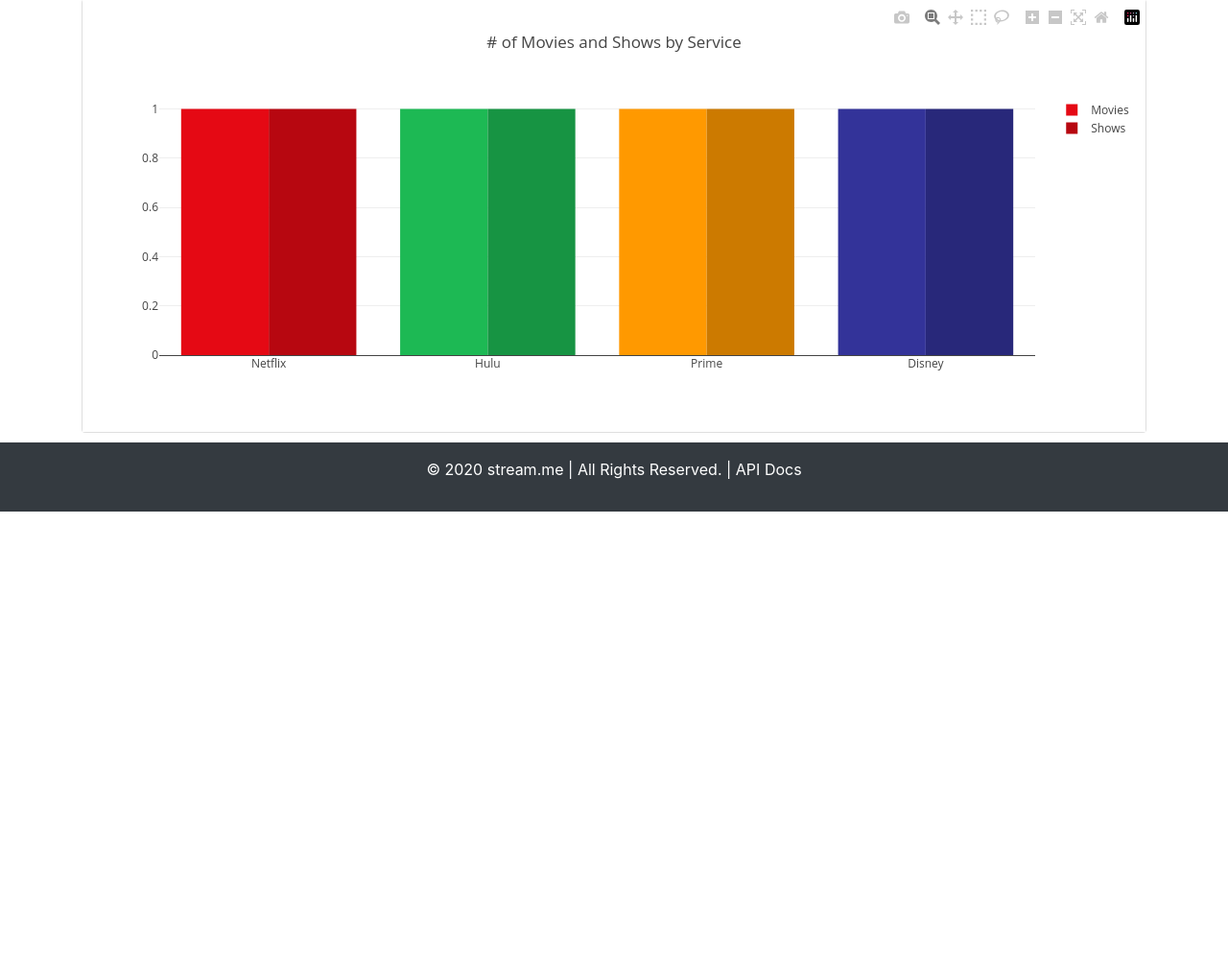
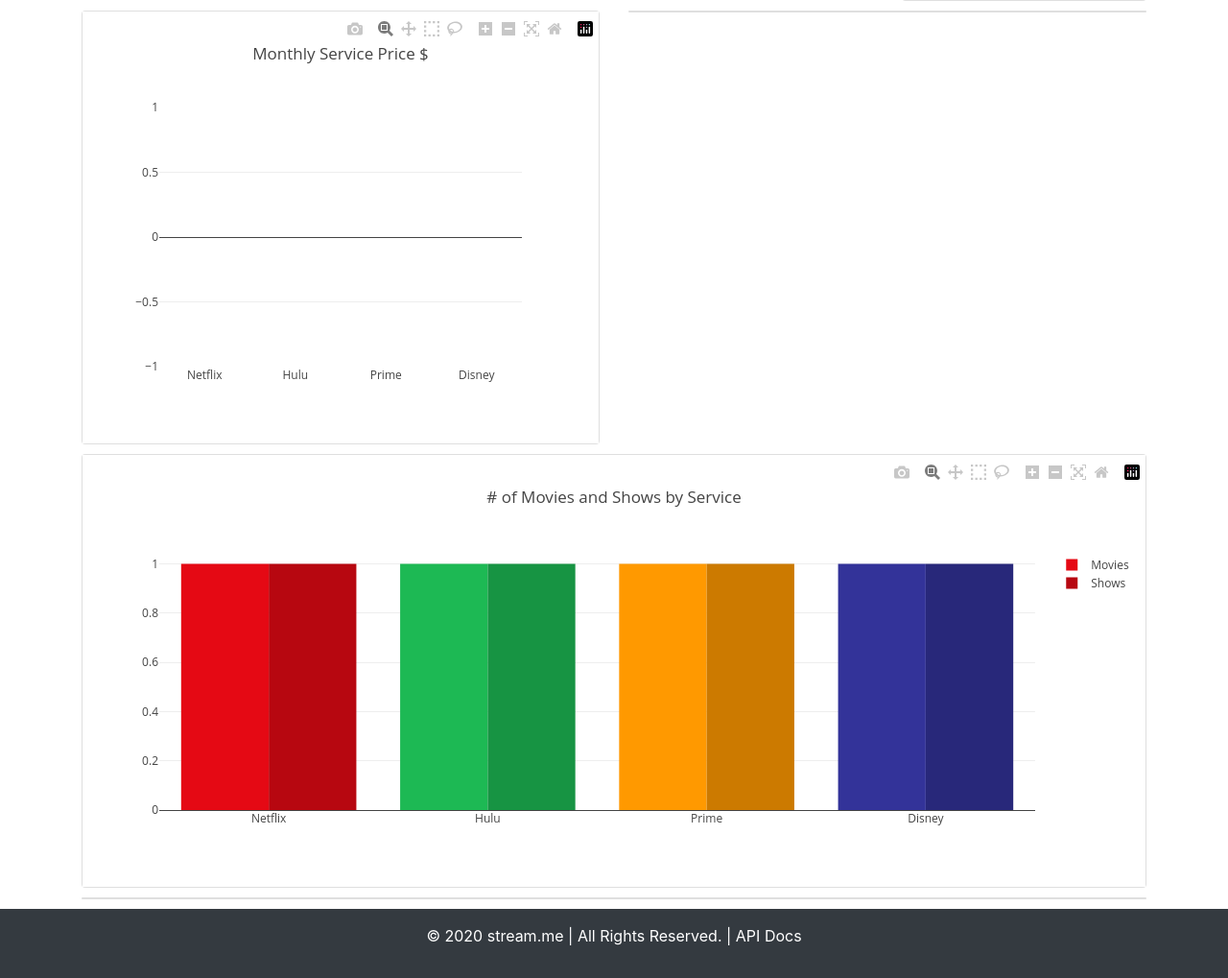
Before and after one commit to stl-lucas/group-project-3, a Flask app: page /analyze in a window 1280 px wide. Shown: the part 437-1456 px from the top of the page at 96% size. Before the commit the page ends 970 px from the top, so only its background shows below. Run offline with Flask 2, Linux system fonts and the light colour scheme; tables that the repository leaves empty hold one stand-in row (values such as "Sample post"); some libraries are stand-ins or nearby versions.

Commit message:
Added services model, api for services, updated layout nav to include about, separated prediction function from routes page, updated logic on javascript page to include services model and price, tweaked weights,  tested algorithm for all 4 service predictions.

```diff
--- /dev/null
+++ b/data/service_data.csv
@@ -0,0 +1,5 @@
+id,name,price,url,logo
+1,Netflix,8.99,https://www.netflix.com/,netflix.svg
+2,Hulu,5.99,https://www.hulu.com/,hulu.svg
+3,Prime Video,12.99,https://www.primevideo.com/,amazon_prime.svg
+4,Disney +,6.99,https://www.disneyplus.com/,disney_plus.svg
--- a/stream_me/routes.py
+++ b/stream_me/routes.py
@@ -1,6 +1,7 @@
 from flask import render_template, url_for, flash, redirect, request, jsonify
 from stream_me import app, db
-from stream_me.models import Movies, Shows, Genres, Countries, Languages
+from stream_me.models import Services, Movies, Shows, Genres, Countries, Languages
+from stream_me.prediction import prediction
 import json, requests
 
 @app.route("/")
@@ -10,26 +11,28 @@
 
 @app.route("/dashboard")
 def dashboard():
-    return render_template("dashboard.html")
+    services = Services.query.all()
+    return render_template("dashboard.html", services=services)
 
 @app.route("/analyze", methods=['GET', 'POST'])
 def analyze():
+    services = Services.query.all()
     if request.method == 'POST':
         # Needs to return user specific visualizations/analysis
         # email = request.form['email']
         # code = request.form['code']
         # user = Users.query.filter_by(email=email).filter_by(code=code).first()
-        result = prediction()
-        return render_template("analyze.html", result=result)
+        result = Services.query.filter_by(name=prediction()).first()
+        return render_template("analyze.html", services=services, result=result)
     else:
         # Needs to return generic visualizations/analysis
         if 'code' in request.args:
             code = request.args['code']
             #user = Users.query.filter_by(code=code).first()
             #call prediction function
-            return render_template("analyze.html", result=result)
+            return render_template("analyze.html", services=services, result=result)
         else:
-            return render_template("analyze.html")
+            return render_template("analyze.html", services=services)
 
 @app.route("/api")
 def api():
@@ -62,6 +65,20 @@
         return redirect(url_for('analyze?code={{ user.code }}'))
     else:
         return render_template("interview.html")
+
+@app.route("/api/v1/services")
+def services():
+    services = []
+    services_list = Services.query.order_by(Services.id).all()
+    for service in services_list:
+        services.append({
+            'id': service.id,
+            'name': service.name,
+            'price': service.price,
+            'url': service.url,
+            'logo': f'https://stream-ly.herokuapp.com/static/img/{service.logo}'
+        })
+    return jsonify(services)
 
 @app.route("/api/v1/movies")
 def movies():
@@ -140,177 +157,3 @@
     for language in language_list:
         languages.append({'id': language.id, 'description': language.description})
     return jsonify(languages)
-
-# PREDICTION TOOL
-def prediction():
-    # define user data
-    user_data = {
-            'genres': ["Adventure" , "Comedy", "Sci-Fi"],
-            'children': True,
-            'ages': ["G", "PG", "PG-13", "R"],
-            'language': ["English"],
-            'countries': ["United States"],
-            'types': ["Movies"],
-            'favorites': ["Back to the Future", "Star Wars: The Empire Strikes Back", "Stranger Things"],
-            'birthdate': 1987
-        }
-
-    # define service rating dictionaries
-    services = [
-        {'service': 'netflix', 'movies': 0, 'shows': 0, 'imdb': 0, 'imdb_count': 0, 'tomatoes': 0, 'tomatoes_count': 0, 'favs': 0},
-        {'service': 'hulu', 'movies': 0, 'shows': 0, 'imdb': 0, 'imdb_count': 0, 'tomatoes': 0, 'tomatoes_count': 0, 'favs': 0},
-        {'service': 'prime', 'movies': 0, 'shows': 0, 'imdb': 0, 'imdb_count': 0, 'tomatoes': 0, 'tomatoes_count': 0, 'favs': 0},
-        {'service': 'disney', 'movies': 0, 'shows': 0, 'imdb': 0, 'imdb_count': 0, 'tomatoes': 0, 'tomatoes_count': 0, 'favs': 0},
-    ]
-
-    # Get all Movies and Shows
-    movies = Movies.query.all()
-    shows = Shows.query.all()
-
-    # Filter titles by Favorite Genres
-    def genre(movie):
-        if movie.genres:
-            if bool(set(movie.genres.split(",")) & set(user_data['genres'])):
-                return True
-            else:
-                return False
-        else:
-            return False
-
-    filtered_movies = []
-
-    for movie in movies:
-        if genre(movie):
-            filtered_movies.append(movie)
-
-    # Capture Scores on Filtered Movies
-    for movie in filtered_movies:
-        if movie.netflix:
-            services[0]['movies'] += 1
-            if movie.imdb_score:
-                services[0]['imdb'] += movie.imdb_score
-                services[0]['imdb_count'] += 1
-            if movie.rotten_tomatoes:
-                services[0]['tomatoes'] += movie.rotten_tomatoes
-                services[0]['tomatoes_count'] += 1
-            if movie.title in user_data['favorites']:
-                services[0]['favs'] += 1
-        if movie.hulu:
-            services[1]['movies'] += 1
-            if movie.imdb_score:
-                services[1]['imdb'] += movie.imdb_score
-                services[1]['imdb_count'] += 1
-            if movie.rotten_tomatoes:
-                services[1]['tomatoes'] += movie.rotten_tomatoes
-                services[1]['tomatoes_count'] += 1
-            if movie.title in user_data['favorites']:
-                services[1]['favs'] += 1
-        if movie.prime:
-            services[2]['movies'] += 1
-            if movie.imdb_score:
-                services[2]['imdb'] += movie.imdb_score
-                services[2]['imdb_count'] += 1
-            if movie.rotten_tomatoes:
-                services[2]['tomatoes'] += movie.rotten_tomatoes
-                services[2]['tomatoes_count'] += 1
-            if movie.title in user_data['favorites']:
-                services[2]['favs'] += 1
-        if movie.disney:
-            services[3]['movies'] += 1
-            if movie.imdb_score:
-                services[3]['imdb'] += movie.imdb_score
-                services[3]['imdb_count'] += 1
-            if movie.rotten_tomatoes:
-                services[3]['tomatoes'] += movie.rotten_tomatoes
-                services[3]['tomatoes_count'] += 1
-            if movie.title in user_data['favorites']:
-                services[3]['favs'] += 1
-
-    # Capturing scores on filtered shows
-    for show in shows:
-        if show.netflix:
-            services[0]['shows'] += 1
-            if show.imdb_score:
-                services[0]['imdb'] += show.imdb_score
-                services[0]['imdb_count'] += 1
-            if show.rotten_tomatoes:
-                services[0]['tomatoes'] += show.rotten_tomatoes
-                services[0]['tomatoes_count'] += 1
-            if show.title in user_data['favorites']:
-                services[0]['favs'] += 1
-        if show.hulu:
-            services[1]['shows'] += 1
-            if show.imdb_score:
-                services[1]['imdb'] += show.imdb_score
-                services[1]['imdb_count'] += 1
-            if show.rotten_tomatoes:
-                services[1]['tomatoes'] += show.rotten_tomatoes
-                services[1]['tomatoes_count'] += 1
-            if show.title in user_data['favorites']:
-                services[1]['favs'] += 1
-        if show.prime:
-            services[2]['shows'] += 1
-            if show.imdb_score:
-                services[2]['imdb'] += show.imdb_score
-                services[2]['imdb_count'] += 1
-            if show.rotten_tomatoes:
-                services[2]['tomatoes'] += show.rotten_tomatoes
-                services[2]['tomatoes_count'] += 1
-            if show.title in user_data['favorites']:
-                services[2]['favs'] += 1
-        if show.disney:
-            services[3]['shows'] += 1
-            if show.imdb_score:
-                services[3]['imdb'] += show.imdb_score
-                services[3]['imdb_count'] += 1
-            if show.rotten_tomatoes:
-                services[3]['tomatoes'] += show.rotten_tomatoes
-                services[3]['tomatoes_count'] += 1
-            if show.title in user_data['favorites']:
-                services[3]['favs'] += 1
-
-    # Averaging ratings
-    for service in services:
-        service['imdb'] = round(service['imdb'] / service['imdb_count'], 2)
-        service['tomatoes'] = round(service['tomatoes'] / service['tomatoes_count'], 2)
-
-    # Max category values for normalizing data
-    max_movie = max(service['movies'] for service in services)
-    max_show = max(service['shows'] for service in services)
-    max_imdb = max(service['imdb'] for service in services)
-    max_tomato = max(service['tomatoes'] for service in services)
-    max_favs = max(service['favs'] for service in services)
-
-    # Normalize service metrics for rating
-    normalized_services = services
-    for service in normalized_services:
-        service.pop('imdb_count')
-        service.pop('tomatoes_count')
-        service['movies'] = round(service['movies'] * 10 / max_movie, 2)
-        service['shows'] = round(service['shows'] * 10 / max_show, 2)
-        service['imdb'] = round(service['imdb'] * 10 / max_imdb, 2)
-        service['tomatoes'] = round(service['tomatoes'] * 10 / max_tomato, 2)
-        try:
-            service['favs'] = round(service['favs'] * 10 / max_favs, 2)
-        except:
-            service['favs'] = 0
-
-    # Metric Weights (key to formulating our proprietary algorithm)
-    movie_weight = 0.5
-    show_weight = 0.5
-    imdb_weight = 1.5
-    tomato_weight = 1.5
-    favs_weight = 4
-
-    # Service rating calculation
-    for service in normalized_services:
-        service['rating'] = round(service['movies'] * movie_weight +
-                                service['shows'] * show_weight +
-                                service['imdb'] * imdb_weight +
-                                service['tomatoes'] * tomato_weight +
-                                service['favs'] * favs_weight, 2)
-
-    # find max service rating
-    prediction_result = max(normalized_services, key=lambda x:x['rating'])
-
-    return prediction_result['service']
--- a/stream_me/static/js/logic.js
+++ b/stream_me/static/js/logic.js
@@ -1,6 +1,7 @@
 // Set API URL Variables
 var movieUrl = "api/v1/movies";
 var showUrl = "api/v1/shows";
+var serviceUrl = "/api/v1/services";
 
 // Grab Movie Data
 d3.json(movieUrl).then(function(movieData) {
@@ -8,35 +9,89 @@
   // Grab Show Data
   d3.json(showUrl).then(function(showData) {
 
+    d3.json(serviceUrl).then(function(servicesData) {
+
       // TODO: Need code to filter data with user input
+      user_data = {
+            'genres': ["Adventure" , "Comedy", "Sci-Fi"],
+            'children': "True",
+            'ages': ["G", "PG", "PG-13", "R"],
+            'language': ["English"],
+            'countries': ["United States"],
+            'types': ["Movies"],
+            'favorites': ["Back to the Future", "Star Wars: The Empire Strikes Back", "Stranger Things"],
+            'birthdate': 1987
+        }
 
       // Set Variables and Loop Through each Movie
       var xAxis = ['Netflix', 'Hulu', 'Prime', 'Disney']
+      var yPrice = [0, 0, 0, 0]
       var yMovies = [0, 0, 0, 0]
       var yShows = [0, 0, 0, 0]
       var imdb = [0, 0, 0, 0]
+      var imdb_count = [0, 0, 0, 0]
       var tomatoes = [0, 0, 0, 0]
+      var tomatoes_count = [0, 0, 0, 0]
+
+      servicesData.forEach(function(data) {
+        if (data.name === "Netflix") {
+          yPrice[0] = data.price;
+        }
+        if (data.name === "Hulu") {
+          yPrice[1] = data.price;
+        }
+        if (data.name === "Prime Video") {
+          yPrice[2] = data.price;
+        }
+        if (data.name === "Disney +") {
+          yPrice[3] = data.price;
+        }
+      });
 
       movieData.forEach(function(data) {
         if (data.netflix) {
             yMovies[0]+=1;
+            if (data.imdb_score) {
               imdb[0] = imdb[0] + data.imdb_score;
+              imdb_count[0] +=1;
+            }
+            if (data.rotten_tomatoes) {
               tomatoes[0] = tomatoes[0] + data.rotten_tomatoes;
+              tomatoes_count[0] +=1;
+            }
         }
         if (data.hulu) {
             yMovies[1]+=1;
+            if (data.imdb_score) {
               imdb[1] = imdb[1] + data.imdb_score;
+              imdb_count[1] +=1;
+            }
+            if (data.rotten_tomatoes) {
               tomatoes[1] = tomatoes[1] + data.rotten_tomatoes;
+              tomatoes_count[1] +=1;
+            }
         }
         if (data.prime) {
             yMovies[2]+=1;
+            if (data.imdb_score) {
               imdb[2] = imdb[2] + data.imdb_score;
+              imdb_count[2] +=1;
+            }
+            if (data.rotten_tomatoes) {
               tomatoes[2] = tomatoes[2] + data.rotten_tomatoes;
+              tomatoes_count[2] +=1;
+            }
         }
         if (data.disney) {
             yMovies[3]+=1;
+            if (data.imdb_score) {
               imdb[3] = imdb[3] + data.imdb_score;
+              imdb_count[3] +=1;
+            }
+            if (data.rotten_tomatoes) {
               tomatoes[3] = tomatoes[3] + data.rotten_tomatoes;
+              tomatoes_count[3] +=1;
+            }
         }
       });
 
@@ -45,8 +100,8 @@
       var avgTomato = [0, 0, 0, 0];
 
       for (var i = 0; i < 4; i++) {
-      avgImdb[i] = (imdb[i] / yMovies[i]).toPrecision(2);
-      avgTomato[i] = (tomatoes[i] / yMovies[i]).toPrecision(2);
+        avgImdb[i] = (imdb[i] / imdb_count[i]).toPrecision(2);
+        avgTomato[i] = (tomatoes[i] / tomatoes_count[i]).toPrecision(2);
       };
 
       // Loop Through Shows
@@ -66,10 +121,32 @@
       });
 
       // Build Avg Display
-    d3.select("#ratingNetflix").selectAll("p").html(`Avg IMDB:  ${avgImdb[0]}<br/>Avg Rotten Tomatoes: ${avgTomato[0]}%`)
-    d3.select("#ratingHulu").selectAll("p").html(`Avg IMDB:  ${avgImdb[1]}<br/>Avg Rotten Tomatoes: ${avgTomato[1]}%`)
-    d3.select("#ratingPrime").selectAll("p").html(`Avg IMDB:  ${avgImdb[2]}<br/>Avg Rotten Tomatoes: ${avgTomato[2]}%`)
-    d3.select("#ratingDisney").selectAll("p").html(`Avg IMDB:  ${avgImdb[3]}<br/>Avg Rotten Tomatoes: ${avgTomato[3]}%`)
+      d3.select("#ratingNetflix").selectAll("p").html(`Price: $${yPrice[0]}<br/>Avg IMDB:  ${avgImdb[0]}<br/>Avg Rotten Tomatoes: ${avgTomato[0]}%`);
+      d3.select("#ratingHulu").selectAll("p").html(`Price: $${yPrice[1]}<br/>Avg IMDB:  ${avgImdb[1]}<br/>Avg Rotten Tomatoes: ${avgTomato[1]}%`);
+      d3.select("#ratingPrime").selectAll("p").html(`Price: $${yPrice[2]}<br/>Avg IMDB:  ${avgImdb[2]}<br/>Avg Rotten Tomatoes: ${avgTomato[2]}%`);
+      d3.select("#ratingDisney").selectAll("p").html(`Price: $${yPrice[3]}<br/>Avg IMDB:  ${avgImdb[3]}<br/>Avg Rotten Tomatoes: ${avgTomato[3]}%`);
+
+      // Build Price Count Plot
+      var trace0 = {
+        x: xAxis,
+        y: yPrice,
+        name: "Price",
+        marker:{
+          color: ["#E50914", "#1DB954", "#FF9900", "#333399"]
+        },
+        type: "bar"
+      };
+
+      var data0 = [trace0];
+
+      var layout0 = {
+        title: "Monthly Service Price $",
+        yaxis: {
+          automargin: true
+        }
+      };
+
+      Plotly.newPlot("prices", data0, layout0);
 
       // Build Title Count Plot
       var trace1 = {
@@ -92,9 +169,9 @@
         type: "bar"
       };
 
-    var data = [trace1, trace2];
+      var data1 = [trace1, trace2];
 
-    var layout = {
+      var layout1 = {
         title: "# of Movies and Shows by Service",
         barmode: "group",
         yaxis: {
@@ -102,7 +179,10 @@
         }
       };
 
-    Plotly.newPlot("titles", data, layout);
+      Plotly.newPlot("titles", data1, layout1);
 
     }).catch(error => console.log(error));
+
   }).catch(error => console.log(error));
+
+}).catch(error => console.log(error));
--- a/stream_me/templates/analyze.html
+++ b/stream_me/templates/analyze.html
@@ -26,8 +26,8 @@
         <div class="col-md-12">
             <div class="card align-center">
                 <h3>Congratulations!</h3>
-                <img src="static/img/netflix.svg" width="300px"/>
-                <p>Your service is {{ result }}!</p>
+                <img src="static/img/{{ result.logo }}" width="300px"/>
+                <p>Your service is {{ result.name }}!</p>
             </div>
         </div>
     </div>
@@ -36,7 +36,7 @@
         <div class="col-md-3 col-sm-6">
             <div class="card" id="ratingNetflix">
                 <div class="card-body">
-                    <h5 class="card-title"><img src="static/img/netflix.svg" width="150px" style="border-radius: 5%;" /></h5>
+                    <h5 class="card-title"><img src="static/img/netflix.svg" width="150px" style="border-radius: 2%;" /></h5>
                     <p class="card-text"></p>
                 </div>
             </div>
@@ -44,7 +44,7 @@
         <div class="col-md-3 col-sm-6">
             <div class="card" id="ratingHulu">
                 <div class="card-body">
-                    <h5 class="card-title"><img src="static/img/hulu.svg" width="150px" style="border-radius: 5%;" /></h5>
+                    <h5 class="card-title"><img src="static/img/hulu.svg" width="150px" style="border-radius: 2%;" /></h5>
                     <p class="card-text"></p>
                 </div>
             </div>
@@ -52,7 +52,7 @@
         <div class="col-md-3 col-sm-6">
             <div class="card" id="ratingPrime">
                 <div class="card-body">
-                    <h5 class="card-title"><img src="static/img/amazon_prime.svg" width="150px" style="border-radius: 5%;" /></h5>
+                    <h5 class="card-title"><img src="static/img/amazon_prime.svg" width="150px" style="border-radius: 2%;" /></h5>
                     <p class="card-text"></p>
                 </div>
             </div>
@@ -60,9 +60,28 @@
         <div class="col-md-3 col-sm-6">
             <div class="card" id="ratingDisney">
                 <div class="card-body">
-                    <h5 class="card-title"><img src="static/img/disney_plus.svg" width="150px" style="border-radius: 5%;" /></h5>
+                    <h5 class="card-title"><img src="static/img/disney_plus.svg" width="150px" style="border-radius: 2%;" /></h5>
                     <p class="card-text"></p>
                 </div>
+            </div>
+        </div>
+    </div>
+    <div class="row">
+        <div class="col-md-6 col-sm-12">
+            <div class="card">
+                <div id="prices"></div>
+            </div>
+        </div>
+        <div class="col-md-6 col-sm-12">
+            <div class="card">
+                <div id="vis"></div>
+            </div>
+        </div>
+    </div>
+    <div class="row">
+        <div class="col-md-12 col-sm-12">
+            <div class="card">
+                <div id="titles"></div>
             </div>
         </div>
     </div>
@@ -73,13 +92,6 @@
             </div>
         </div>
     </div>
-    <div class="row">
-        <div class="col-md-12 col-sm-12">
-            <div class="card">
-                <div id="titles"></div>
-            </div>
-        </div>
-    </div>
     <script src="https://d3js.org/d3.v5.min.js"></script>
     <script src="https://cdn.plot.ly/plotly-latest.min.js"></script>
     <script src="{{ url_for('static', filename='js/logic.js') }}"></script>
--- a/stream_me/templates/api.html
+++ b/stream_me/templates/api.html
@@ -3,6 +3,7 @@
 <p>There are several API endpoints available to grab our raw data sets.</p>
 
 <ul>
+    <li>Streaming Services - <a href="/api/v1/services">/api/v1/services</a></li>
     <li>Movie Details - <a href="/api/v1/movies">/api/v1/movies</a></li>
     <li>TV Shows Details- <a href="/api/v1/shows">/api/v1/shows</a></li>
     <li>Movie & Show Titles - <a href="/api/v1/titles">/api/v1/titles</a></li>
--- a/stream_me/templates/landing_layout.html
+++ b/stream_me/templates/landing_layout.html
@@ -22,7 +22,7 @@
         </main>
         <footer class="p-3 mb-2 text-white fixed-bottom">
             <div class="container text-center">
-                <p>&copy; 2020 stream.me | All Rights Reserved. | <a href="/api">API Docs</a></p>
+                <p>&copy; 2020 stream.me | All Rights Reserved. | <a href="/dashboard">About</a> | <a href="/api">API Docs</a></p>
             </div>
         </footer>
         <!-- JS, Popper.js, and jQuery -->
--- a/stream_me/templates/layout.html
+++ b/stream_me/templates/layout.html
@@ -16,7 +16,7 @@
     <body>
         <nav class="navbar navbar-expand-lg navbar-dark bg-dark">
             <div class="container">
-                <a class="navbar-brand" href="/dashboard"><svg version="1.1" id="Capa_1" xmlns="http://www.w3.org/2000/svg" xmlns:xlink="http://www.w3.org/1999/xlink" x="0px" y="0px" width="20px" height="20px" viewBox="0 0 484.566 484.566"  fill="white" style="enable-background:new 0 0 484.566 484.566;" xml:space="preserve">
+                <a class="navbar-brand" href="/"><svg version="1.1" id="Capa_1" xmlns="http://www.w3.org/2000/svg" xmlns:xlink="http://www.w3.org/1999/xlink" x="0px" y="0px" width="20px" height="20px" viewBox="0 0 484.566 484.566"  fill="white" style="enable-background:new 0 0 484.566 484.566;" xml:space="preserve">
                <g><g><path d="M360.342,216.266L219.373,113.882c-9.783-7.106-22.723-8.121-33.498-2.63c-10.771,5.49-17.556,16.559-17.556,28.65V344.67, c0,12.092,6.784,23.158,17.556,28.646c4.61,2.348,9.611,3.506,14.6,3.506c6.666,0,13.301-2.07,18.898-6.138l140.969-102.383, c8.33-6.047,13.256-15.719,13.256-26.018C373.598,231.988,368.672,222.312,360.342,216.266z"/>
                 <path d="M242.285,0C108.688,0,0.004,108.689,0.004,242.283c0,133.592,108.686,242.283,242.281,242.283, c133.594,0,242.278-108.691,242.278-242.283C484.562,108.689,375.881,0,242.285,0z M242.285,425.027, c-100.764,0-182.744-81.979-182.744-182.744c0-100.766,81.98-182.742,182.744-182.742s182.745,81.976,182.745,182.742, C425.029,343.049,343.049,425.027,242.285,425.027z"/></g></g><g></g><g></g><g></g><g></g><g></g><g></g><g></g><g></g><g></g><g></g><g></g><g></g><g></g><g></g><g></g></svg>&nbsp;<strong>stream.me</strong></a>
                 <button class="navbar-toggler" type="button" data-toggle="collapse" data-target="#navbarNavDropdown" aria-controls="navbarNavDropdown" aria-expanded="false" aria-label="Toggle navigation">
@@ -29,6 +29,9 @@
                     </li>
                     <li class="nav-item active">
                         <a class="nav-link" href="/interview">Predict</a>
+                    </li>
+                    <li class="nav-item active">
+                        <a class="nav-link" href="/dashboard">About</a>
                     </li>
                 </ul>
             </div>
```
Also changed, not shown: stream_me/models.py (+10 -0 lines), stream_me/prediction.py (added, +194 -0 lines), stream_me/static/css/landing_styles.css (+15 -9 lines), stream_me/templates/dashboard.html (+14 -47 lines), stream_me/templates/index.html (+3 -8 lines), 1 other file. Lines whose indentation alone changed are shown as unchanged.
